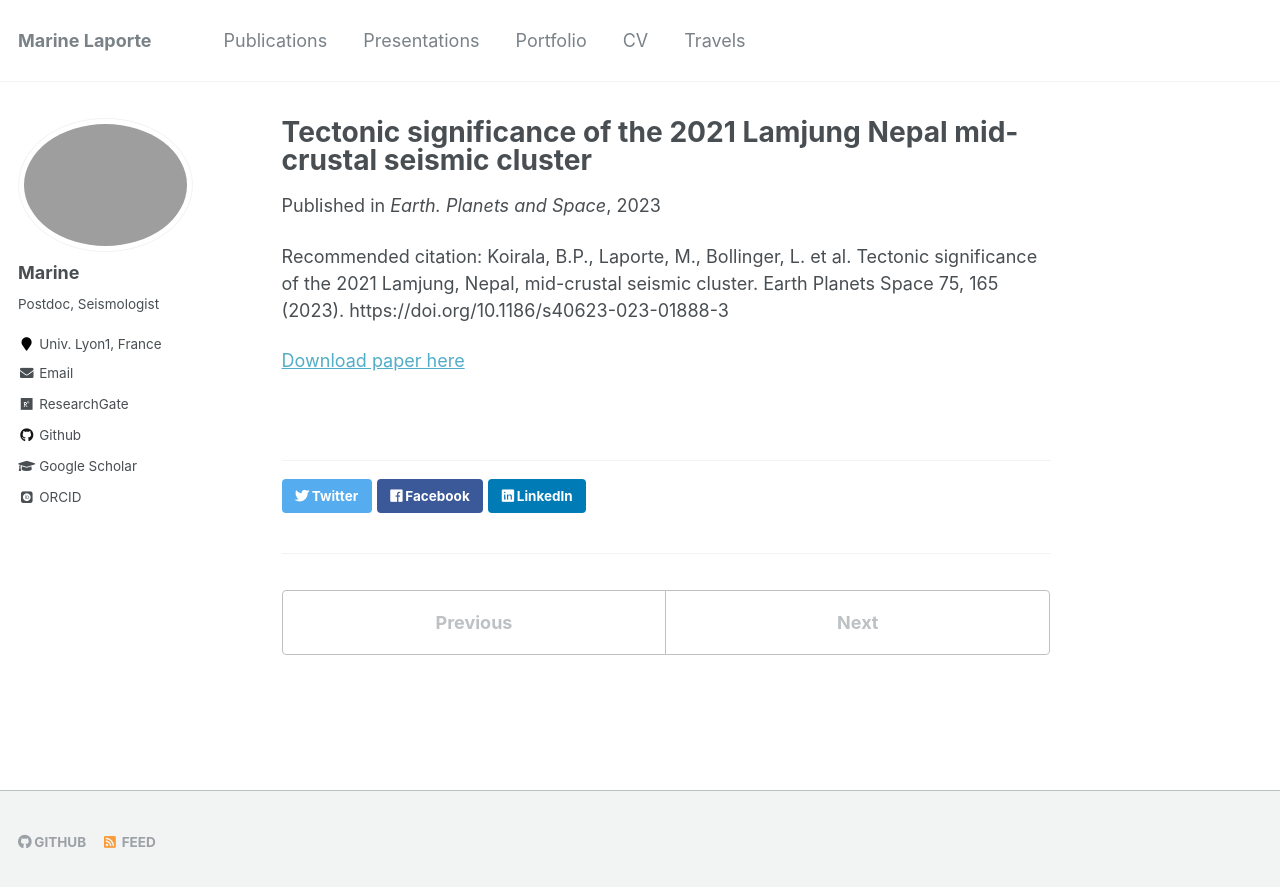
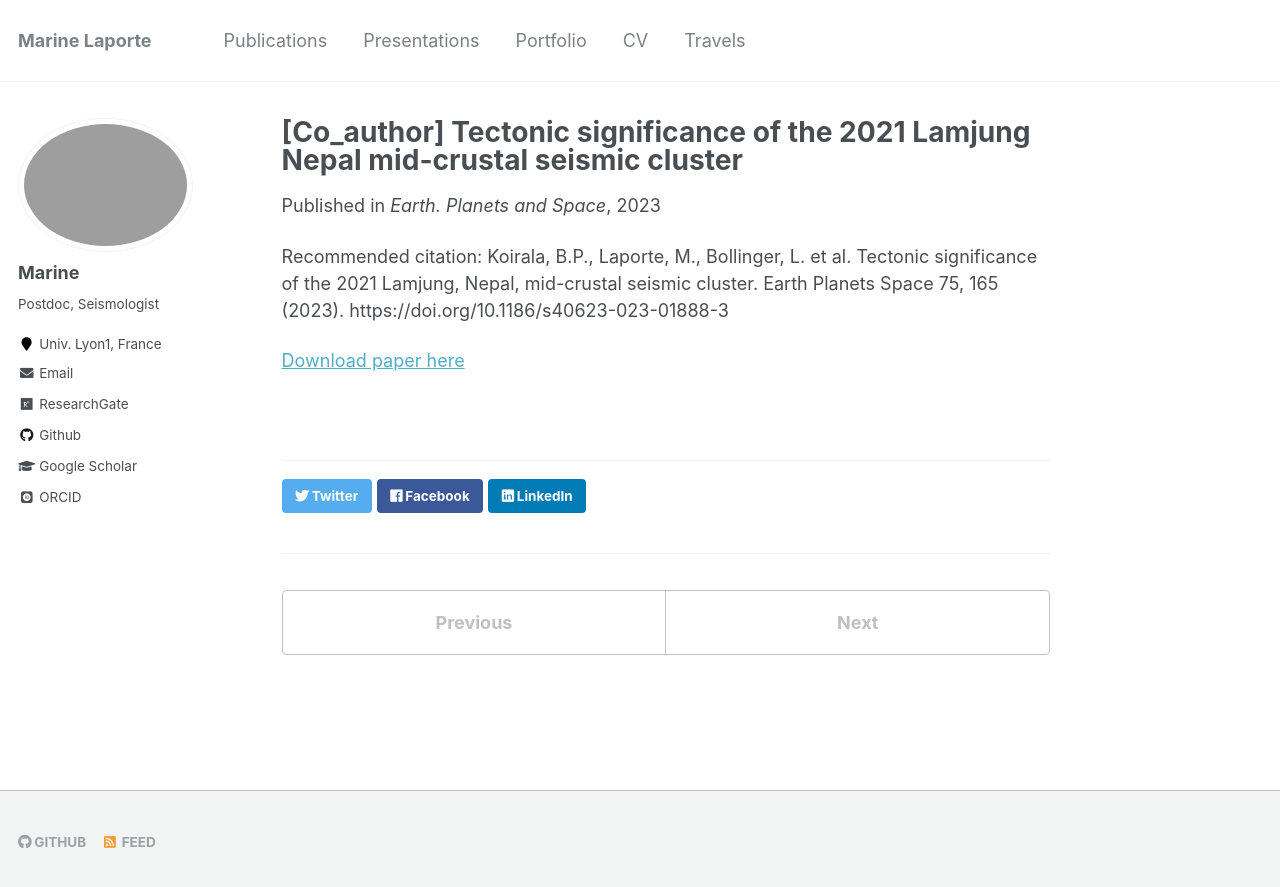
Before and after one commit to Marine-Laporte/Marine-Laporte.github.io, a Jekyll site: the page built from _publications/2023-10-18-Koirala_EPS_Lamjung.md, in a window 1280 px wide. Shown: the top 887 px of the page. Built offline with Jekyll 4.4.1, drawn with Linux system fonts in a browser that asks for light colours; some web fonts are replaced.

Commit message:
Add co-authorship

```diff
--- a/_publications/2023-10-18-Koirala_EPS_Lamjung.md
+++ b/_publications/2023-10-18-Koirala_EPS_Lamjung.md
@@ -1,5 +1,5 @@
 ---
-title: "Tectonic significance of the 2021 Lamjung Nepal mid-crustal seismic cluster"
+title: "[Co_author] Tectonic significance of the 2021 Lamjung Nepal mid-crustal seismic cluster"
 collection: publications
 permalink: /publication/2023-10-18-Koirala_EPS_Lamjung
 date: 2023-10-18
```
Also changed, not shown: _publications/2021-07-22-Adhikari_Frontiers_Himalshuli.md (+1 -1 lines), _publications/2022-06-17-Retailleau_CRG_Mayotte.md (+1 -1 lines), _publications/2022-09-19-Adhikari_GJI_Gorkha.md (+1 -1 lines), markdown_generator/publications.csv (+4 -4 lines).
